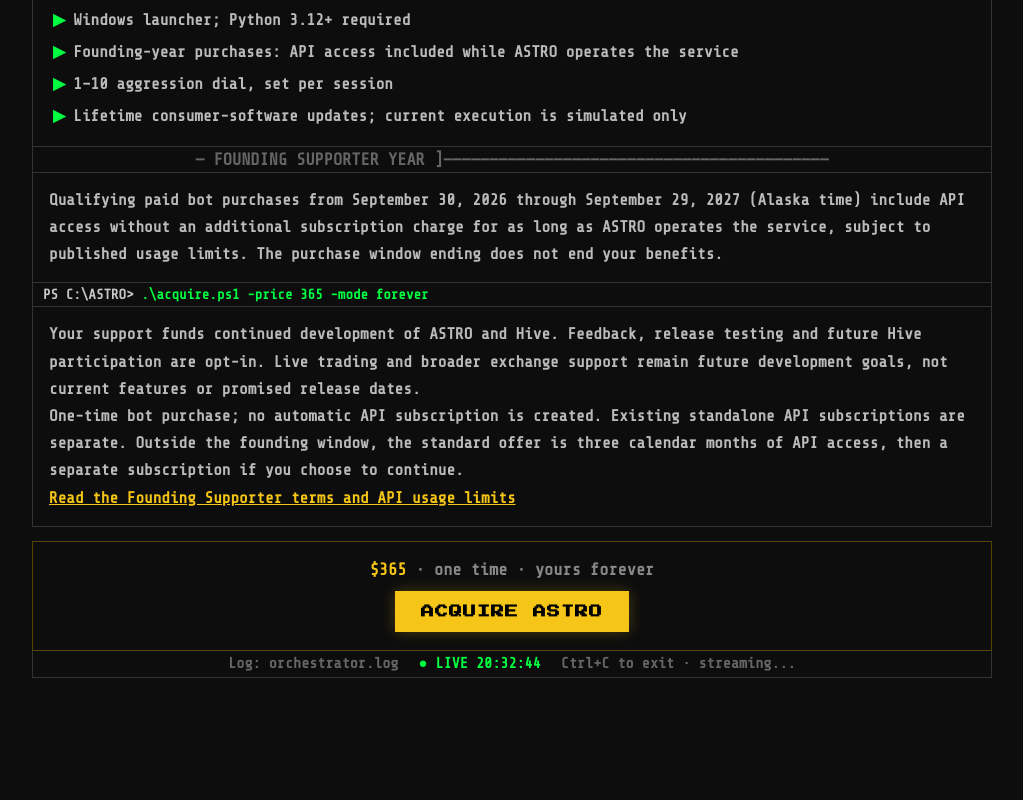
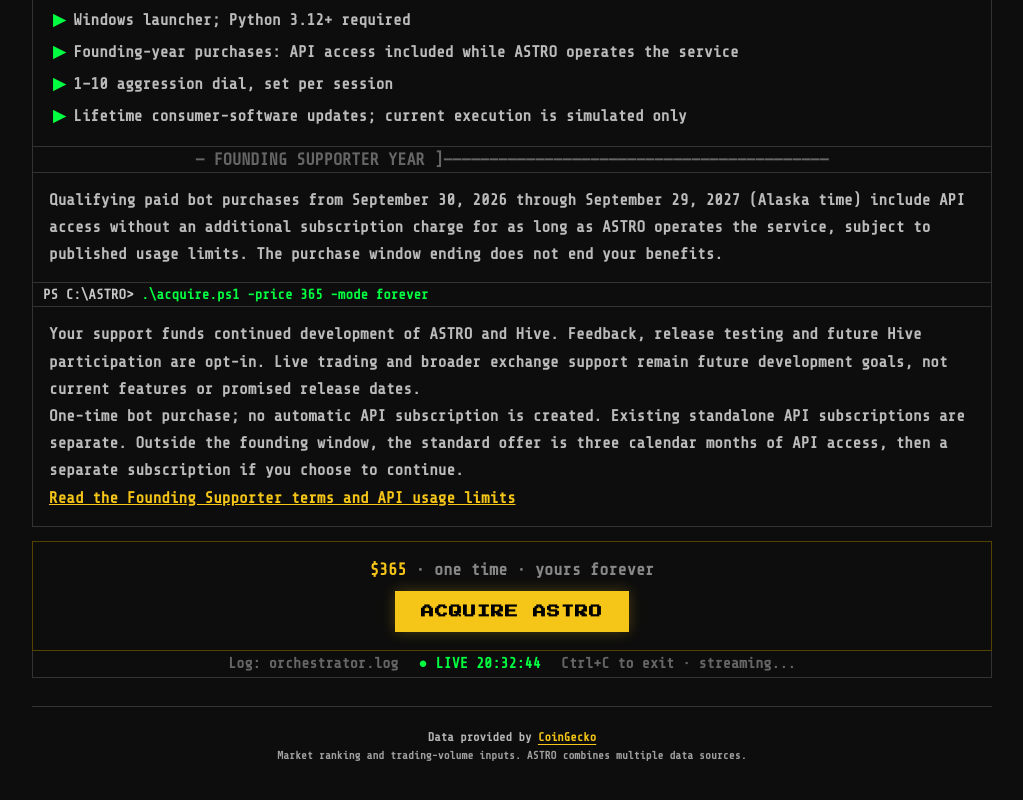
Before and after one commit to jarvisways-cyber/astro-starbase-crypto-api, a Next.js app: page /bot in a window 1280 px wide. Shown: the part 1011-1811 px from the top of the page, without its empty margins (128-1151 px from the left). Before the commit the page ends 1705 px from the top, so only its background shows below. Built offline with nearby package versions, Linux system fonts and the light colour scheme.

Commit message:
Credit CoinGecko market data on API and bot pages

```diff
--- /dev/null
+++ b/components/DataAttribution.js
@@ -0,0 +1,12 @@
+export default function DataAttribution() {
+  return (
+    <footer aria-label="Market data attribution" style={{
+      marginTop: "28px", padding: "20px 12px", textAlign: "center",
+      borderTop: "1px solid #333", color: "#b6b6b6", fontSize: "12px", lineHeight: 1.7
+    }}>
+      <div>Data provided by <a href="https://www.coingecko.com/en/api/"
+        style={{ color: "#f5c518", textDecoration: "underline", textUnderlineOffset: "3px" }}>CoinGecko</a></div>
+      <div style={{ fontSize: "11px", color: "#a0a0a0" }}>Market ranking and trading-volume inputs. ASTRO combines multiple data sources.</div>
+    </footer>
+  );
+}
--- a/pages/bot.js
+++ b/pages/bot.js
@@ -1,4 +1,5 @@
 import Head from "next/head";
+import DataAttribution from "../components/DataAttribution";
 import { useEffect, useState } from "react";
 
 export default function Bot() {
@@ -325,6 +326,8 @@
           <span>Ctrl+C to exit · streaming...</span>
         </div>
 
+        <DataAttribution />
+
       </div>
     </>
   );
--- a/pages/index.js
+++ b/pages/index.js
@@ -1,4 +1,5 @@
 import Head from "next/head";
+import DataAttribution from "../components/DataAttribution";
 import { useEffect, useState } from "react";
 
 export default function Home() {
@@ -463,6 +464,8 @@
           <a className="cta-btn" href="https://buy.stripe.com/aFa9ATa4d1tk7DkbgcaAw01">ACQUIRE ACCESS</a>
         </div>
 
+        <DataAttribution />
+
       </div>
     </>
   );
```
